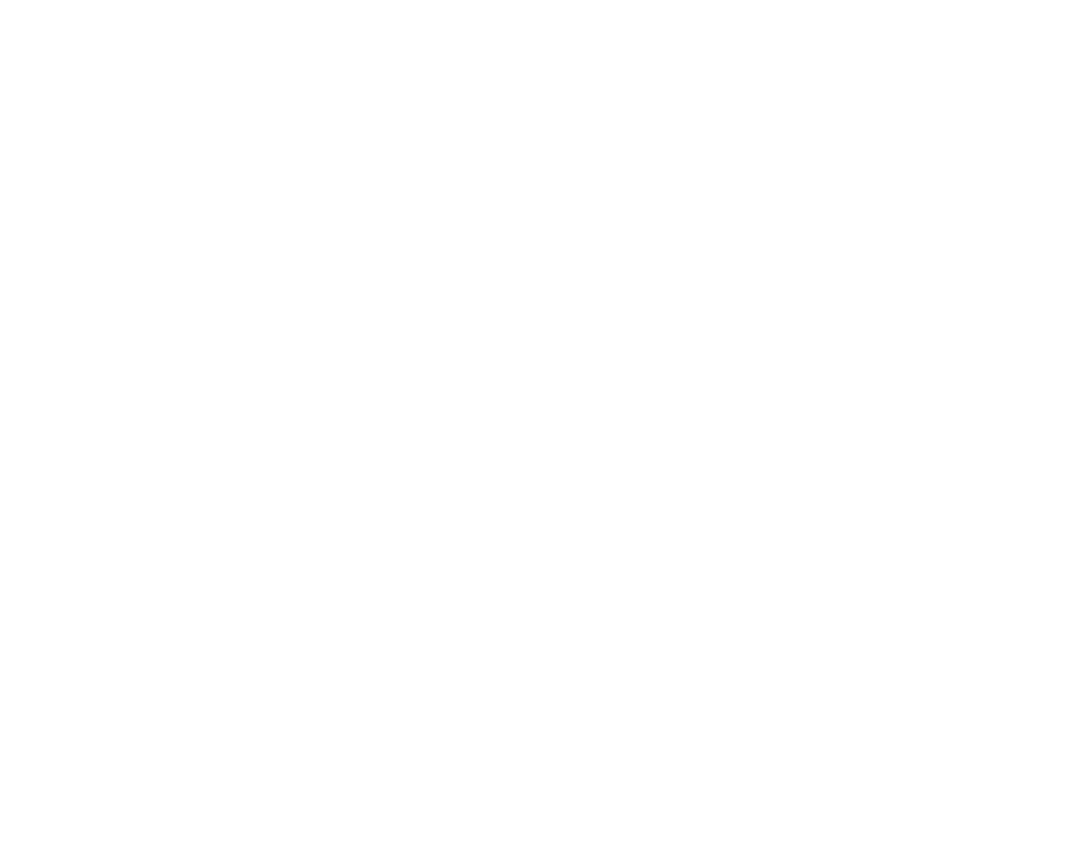
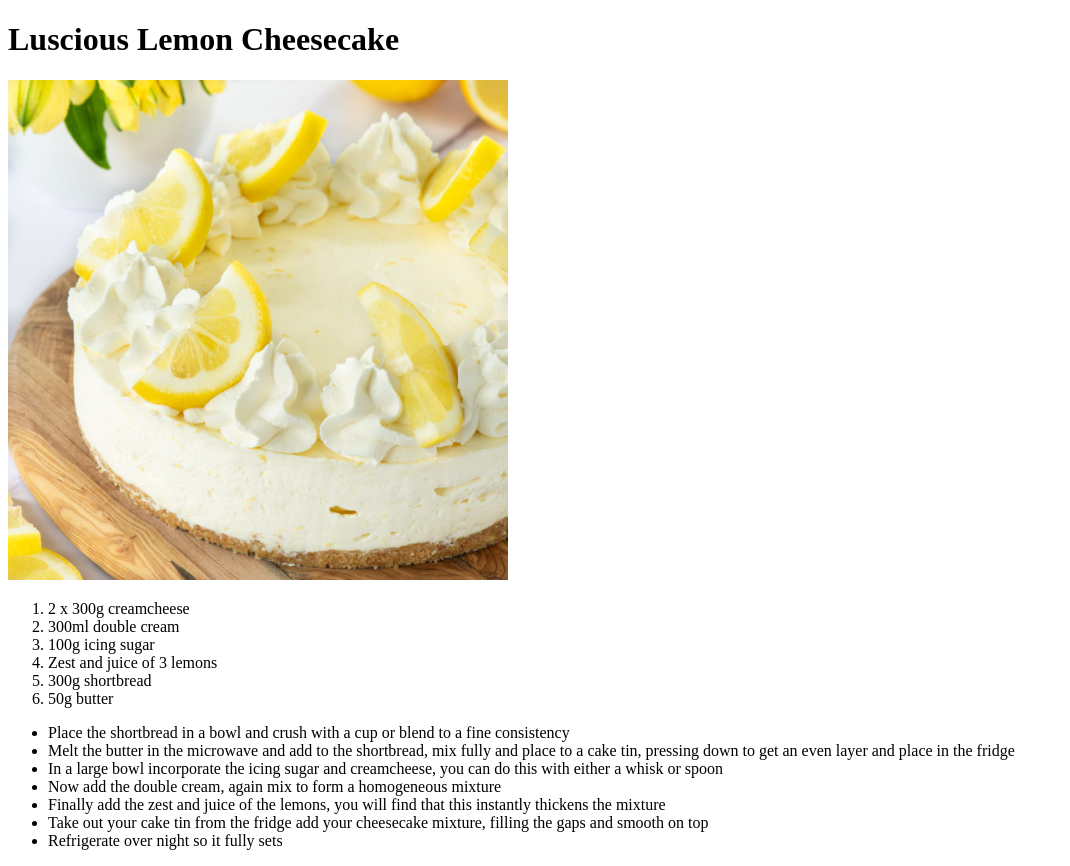
Before and after one commit to ShanirChr/odin-recipes, a plain HTML site: page recipes/lemon.html in a window 1280 px wide. Shown: the whole page, without its empty margins (0-1070 px from the left). Before the commit the page ends 800 px from the top, so only its background shows below. Drawn offline with Linux system fonts and the light colour scheme.

Commit message:
additional content

```diff
--- a/recipes/lemon.html
+++ b/recipes/lemon.html
@@ -6,6 +6,24 @@
     <title>Lemon Cheesecake</title>
 </head>
 <body>
+    <h1>Luscious Lemon Cheesecake</h1>
+    <img src="./lemon.jpg" height="500" width="500">
+    <ol>
+        <li>2 x 300g creamcheese</li>
+        <li>300ml double cream</li>
+        <li>100g icing sugar</li>
+        <li>Zest and juice of 3 lemons</li>
+        <li>300g shortbread</li>
+        <li>50g butter</li>
+    </ol>
 
+    <ul>
+        <li>Place the shortbread in a bowl and crush with a cup or blend to a fine consistency</li>
+        <li>Melt the butter in the microwave and add to the shortbread, mix fully and place to a cake tin, pressing down to get an even layer and place in the fridge</li>
+        <li>In a large bowl incorporate the icing sugar and creamcheese, you can do this with either a whisk or spoon</li>
+        <li>Now add the double cream, again mix to form a homogeneous mixture</li>
+        <li>Finally add the zest and juice of the lemons, you will find that this instantly thickens the mixture</li>
+        <li>Take out your cake tin from the fridge add your cheesecake mixture, filling the gaps and smooth on top</li>
+        <li>Refrigerate over night so it fully sets</li>
 </body>
 </html>
```
Also changed, not shown: recipes/koftes.html (+21 -1 lines), recipes/lasagna.html (+2 -2 lines), recipes/koftes.jpg (added), recipes/lemon.jpg (added).
